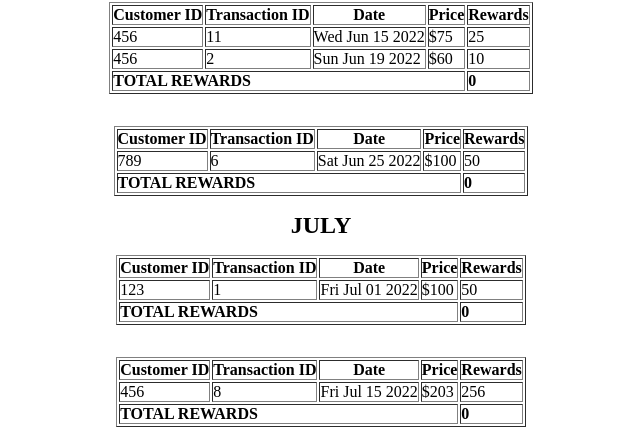
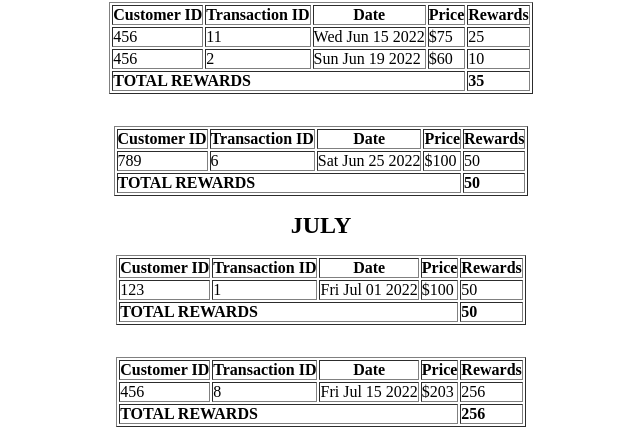
Before and after one commit to jipark92/charter-oa, a React (Create React App) app: page / in a window 1280 px wide. Shown: the part 520-952 px from the top of the page, without its empty margins (319-959 px from the left). Built offline with nearby package versions, Linux system fonts and the light colour scheme.

Commit message:
finish calculate each month rewards

```diff
--- a/src/App.js
+++ b/src/App.js
@@ -45,18 +45,43 @@ function App() {
   })()
   const sortedJulyTable = () => julyTable.sort((a, b) => new Date(a.purchasedDate) - new Date(b.purchasedDate))
 
-  //calcualte total reward points
-  const calculateTotalRewards = (customer) => {
-    const rewardPointsArr = []
+  //calcualte may total reward points
+  const calculateMayTotalRewards = (customer) => {
+    const mayRewardPointsArr = []
     mayTable.map((data) => {
       if (data.customerID === customer) {
-        rewardPointsArr.push(data.rewardPoints)
+        mayRewardPointsArr.push(data.rewardPoints)
       }
     })
-    return rewardPointsArr.reduce((total, pointsArr) => {
+    return mayRewardPointsArr.reduce((total, pointsArr) => {
       return total + pointsArr
     }, 0)
   }
+  //calcualte june total reward points
+  const calculateJuneTotalRewards = (customer) => {
+    const juneRewardPointsArr = []
+    juneTable.map((data) => {
+      if (data.customerID === customer) {
+        juneRewardPointsArr.push(data.rewardPoints)
+      }
+    })
+    return juneRewardPointsArr.reduce((total, pointsArr) => {
+      return total + pointsArr
+    }, 0)
+  }
+  //calcualte july total reward points
+  const calculateJulyTotalRewards = (customer) => {
+    const julyRewardPointsArr = []
+    julyTable.map((data) => {
+      if (data.customerID === customer) {
+        julyRewardPointsArr.push(data.rewardPoints)
+      }
+    })
+    return julyRewardPointsArr.reduce((total, pointsArr) => {
+      return total + pointsArr
+    }, 0)
+  }
+
 
   return (
     <div className="App">
@@ -64,15 +89,15 @@ function App() {
         <section>
           <MayMonthTable
             sortedMayTable={sortedMayTable}
-            calculateTotalRewards={calculateTotalRewards}
+            calculateMayTotalRewards={calculateMayTotalRewards}
           />
           <JuneMonthTable
             sortedJuneTable={sortedJuneTable}
-            calculateTotalRewards={calculateTotalRewards}
+            calculateJuneTotalRewards={calculateJuneTotalRewards}
           />
           <JulyMonthTable
             sortedJulyTable={sortedJulyTable}
-            calculateTotalRewards={calculateTotalRewards}
+            calculateJulyTotalRewards={calculateJulyTotalRewards}
           />
         </section> : <p>LOADING DATA......</p>}
     </div>
--- a/src/components/JulyMonthTable.js
+++ b/src/components/JulyMonthTable.js
@@ -1,6 +1,6 @@
 import React from 'react'
 
-export default function JulyMonthTable({ sortedJulyTable }) {
+export default function JulyMonthTable({ sortedJulyTable, calculateJulyTotalRewards }) {
     return (
         <div>
             <h1>JULY</h1>
@@ -31,7 +31,7 @@ export default function JulyMonthTable({ sortedJulyTable }) {
                     })}
                     <tr>
                         <td colSpan="4"><b>TOTAL REWARDS</b></td>
-                        <td><b>0</b></td>
+                        <td><b>{calculateJulyTotalRewards(123)}</b></td>
                     </tr>
                 </tbody>
             </table>
@@ -63,7 +63,7 @@ export default function JulyMonthTable({ sortedJulyTable }) {
                     })}
                     <tr>
                         <td colSpan="4"><b>TOTAL REWARDS</b></td>
-                        <td><b>0</b></td>
+                        <td><b>{calculateJulyTotalRewards(456)}</b></td>
                     </tr>
                 </tbody>
             </table>
@@ -95,7 +95,7 @@ export default function JulyMonthTable({ sortedJulyTable }) {
                     })}
                     <tr>
                         <td colSpan="4"><b>TOTAL REWARDS</b></td>
-                        <td><b>0</b></td>
+                        <td><b>{calculateJulyTotalRewards(789)}</b></td>
                     </tr>
                 </tbody>
             </table>
--- a/src/components/JuneMonthTable.js
+++ b/src/components/JuneMonthTable.js
@@ -1,6 +1,6 @@
 import React from 'react'
 
-export default function JuneMonthTable({ sortedJuneTable, calculateTotalRewards }) {
+export default function JuneMonthTable({ sortedJuneTable, calculateJuneTotalRewards }) {
     return (
         <div>
             <h1>JUNE</h1>
@@ -31,7 +31,7 @@ export default function JuneMonthTable({ sortedJuneTable, calculateTotalRewards
                     })}
                     <tr>
                         <td colSpan="4"><b>TOTAL REWARDS</b></td>
-                        <td><b>0</b></td>
+                        <td><b>{calculateJuneTotalRewards(123)}</b></td>
                     </tr>
                 </tbody>
             </table>
@@ -63,7 +63,7 @@ export default function JuneMonthTable({ sortedJuneTable, calculateTotalRewards
                     })}
                     <tr>
                         <td colSpan="4"><b>TOTAL REWARDS</b></td>
-                        <td><b>0</b></td>
+                        <td><b>{calculateJuneTotalRewards(456)}</b></td>
                     </tr>
                 </tbody>
             </table>
@@ -95,7 +95,7 @@ export default function JuneMonthTable({ sortedJuneTable, calculateTotalRewards
                     })}
                     <tr>
                         <td colSpan="4"><b>TOTAL REWARDS</b></td>
-                        <td><b>0</b></td>
+                        <td><b>{calculateJuneTotalRewards(789)}</b></td>
                     </tr>
                 </tbody>
             </table>
--- a/src/components/MayMonthTable.js
+++ b/src/components/MayMonthTable.js
@@ -1,6 +1,6 @@
 import React from 'react'
 
-export default function MayMonthTable({ sortedMayTable, calculateTotalRewards }) {
+export default function MayMonthTable({ sortedMayTable, calculateMayTotalRewards }) {
     return (
         <div>
             <h1>MAY</h1>
@@ -31,7 +31,7 @@ export default function MayMonthTable({ sortedMayTable, calculateTotalRewards })
                     })}
                     <tr>
                         <td colSpan="4"><b>TOTAL REWARDS</b></td>
-                        <td><b>{calculateTotalRewards(123)}</b></td>
+                        <td><b>{calculateMayTotalRewards(123)}</b></td>
                     </tr>
                 </tbody>
             </table>
@@ -63,7 +63,7 @@ export default function MayMonthTable({ sortedMayTable, calculateTotalRewards })
                     })}
                     <tr>
                         <td colSpan="4"><b>TOTAL REWARDS</b></td>
-                        <td><b>{calculateTotalRewards(456)}</b></td>
+                        <td><b>{calculateMayTotalRewards(456)}</b></td>
                     </tr>
                 </tbody>
             </table>
@@ -95,7 +95,7 @@ export default function MayMonthTable({ sortedMayTable, calculateTotalRewards })
                     })}
                     <tr>
                         <td colSpan="4"><b>TOTAL REWARDS</b></td>
-                        <td><b>{calculateTotalRewards(789)}</b></td>
+                        <td><b>{calculateMayTotalRewards(789)}</b></td>
                     </tr>
                 </tbody>
             </table>
```
